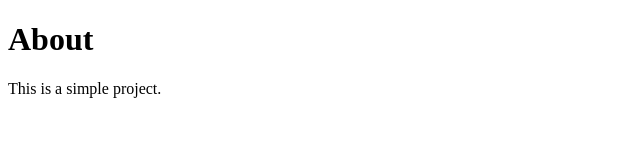
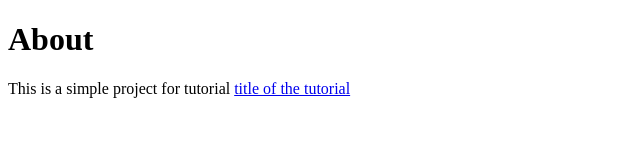
Before and after one commit to depotstore/website, a plain HTML site: page about.html in a window 1280 px wide. Shown: the whole page, without its empty margins (0-640 px from the left). Drawn offline with Linux system fonts and the light colour scheme.

Commit message:
Add a link to tutorial title

```diff
--- a/about.html
+++ b/about.html
@@ -6,6 +6,7 @@
   </head>
   <body>
     <h1>About</h1>
-    <p>This is a simple project.</p>
+    <p>This is a simple project for tutorial     <a href="http://learnenough.com/git-tutorial">title of the tutorial</a></p>
+
   </body>
 </html>
```
